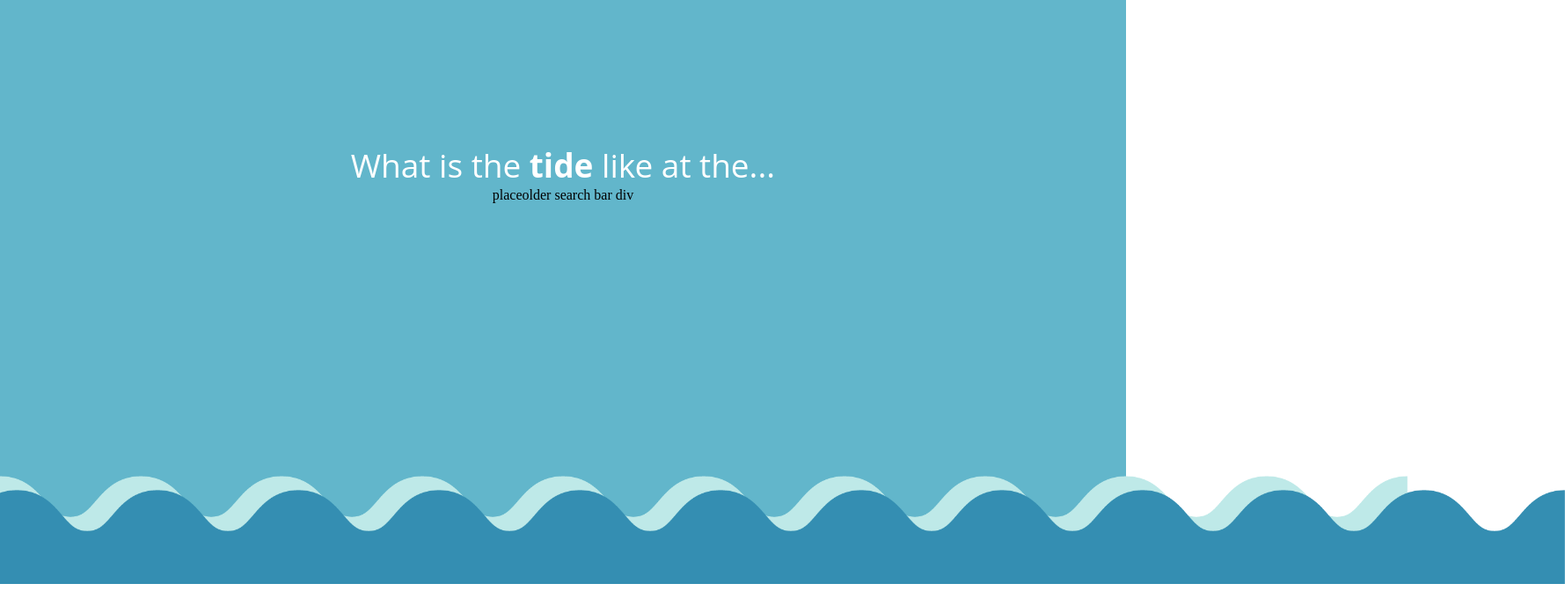
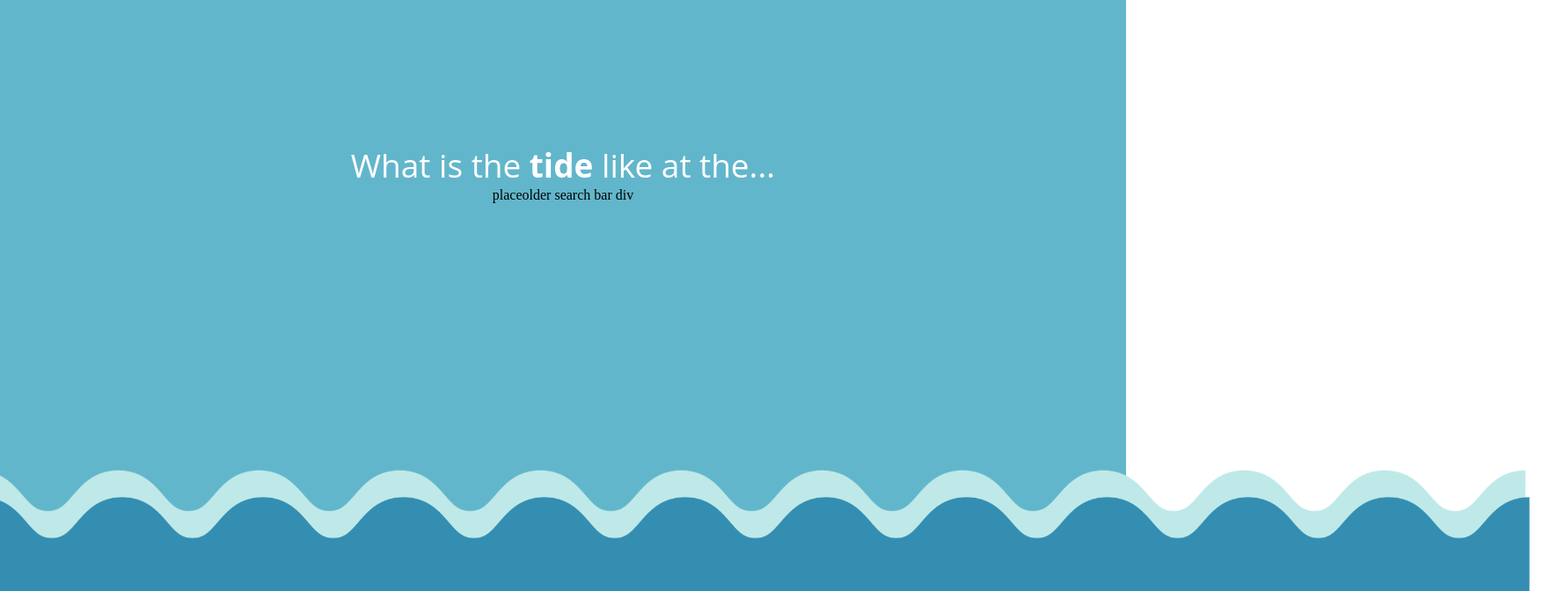
Before and after one commit to PeterGoedeke/tidely, a React (Create React App) app in the folder front-end/: page / in a window 1280 px wide. Shown: the part 152-824 px from the top of the page at 88% size, 1779 px wide, since content can reach past the window. Built offline with nearby package versions, Linux system fonts and the light colour scheme.

Commit message:
added wave animations on search page

```diff
--- a/front-end/src/containers/LocationSearch.module.css
+++ b/front-end/src/containers/LocationSearch.module.css
@@ -39,11 +39,43 @@
     position: absolute;
     bottom: 0%;
     width: 150%;
+    animation-name: wave1;
+    animation-duration: 6s;
+    animation-iteration-count: infinite;
+    animation-timing-function: linear;
 }
 
 .DarkWave{
     position: absolute;
-    bottom: -2%;
+    bottom: -3%;
     width: 150%;
     left: -11%;
+    animation-name: wave2;
+    animation-duration: 4s;
+    animation-iteration-count: infinite;
+    animation-timing-function: linear;
 }
+
+@keyframes wave1{
+    0% {
+        transform: translate(0px, 0px);
+    }
+    50%{
+        transform: translate(80px, -20px);
+    }
+    100%{
+        transform: translate(8.4%, 0px);
+    }
+}
+
+@keyframes wave2{
+    0% {
+        transform: translate(0px, 0px);
+    }
+    /* 50%{
+        transform: translate(-80px, 20px);
+    }  */
+    100%{
+        transform: translate(-8.4%, 0px);
+    }
+}
```
